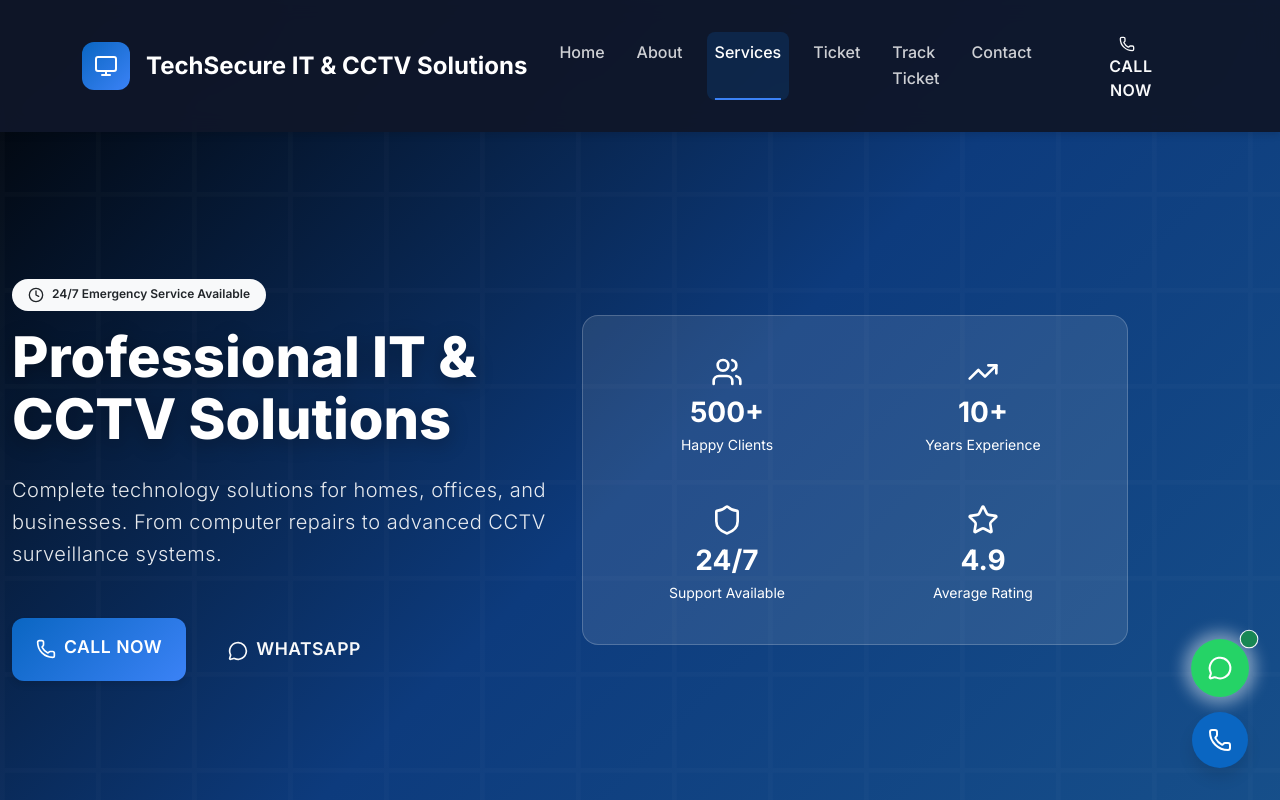
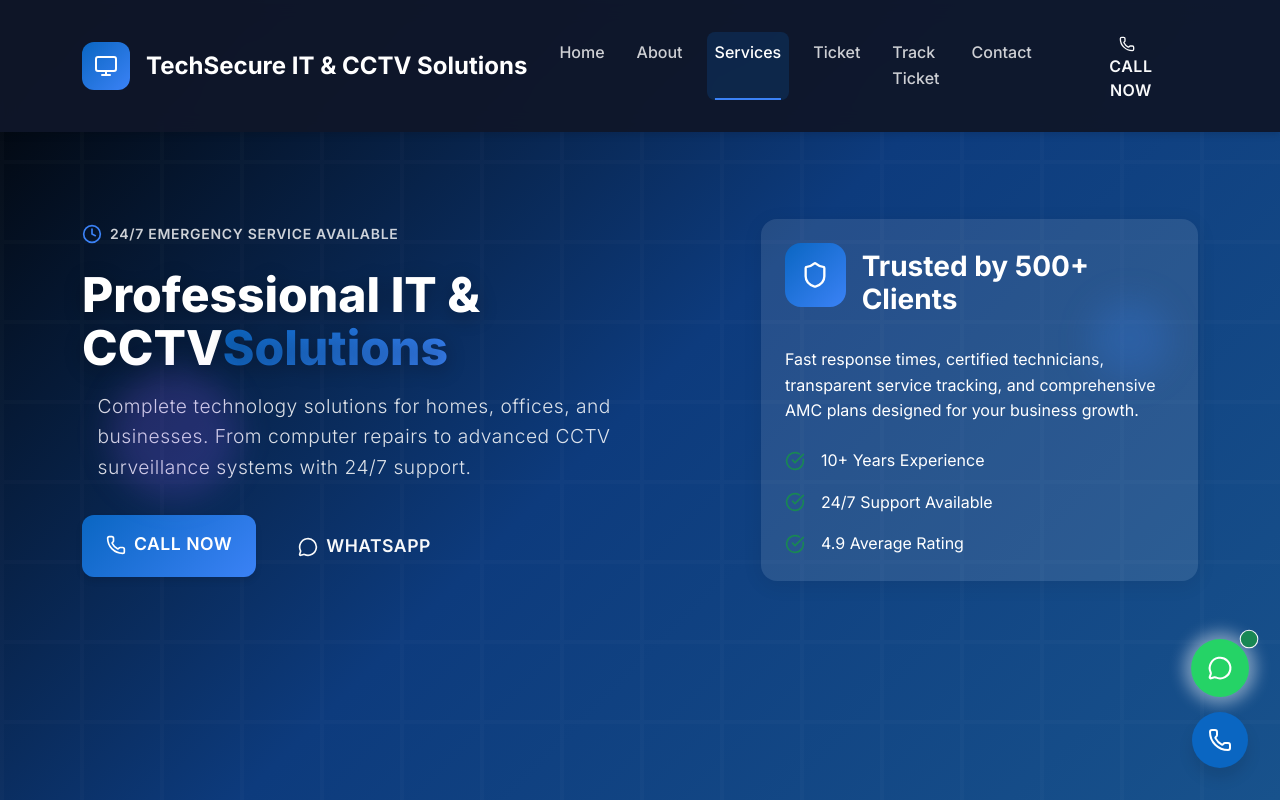
Before and after one commit to codingboyvikash/cctv, a React (Vite) app: page /services in a window 1280 px wide. Shown: the top 800 px of the page. Built offline with nearby package versions, Linux system fonts and the light colour scheme; no server answers.

Commit message:
Trusted by 500+ Clients  side ka color whitw huaa hai aur hame page jaise text size and  banner space

```diff
--- a/src/pages/public/ServicesPage.jsx
+++ b/src/pages/public/ServicesPage.jsx
@@ -52,24 +52,27 @@ const ServicesPage = () => {
 
   return (
     <>
-      {/* Hero Section */}
-      <section className="hero position-relative overflow-hidden" style={{ minHeight: '100vh' }}>
-        <div className="hero-content position-relative z-2">
-          <Container>
-            <Row className="align-items-center justify-content-center" style={{ minHeight: '100vh' }}>
-              <Col lg={6} className="py-5">
-                <div className="animate-slideInLeft">
-                  <Badge bg="light" text="dark" className="mb-3 px-3 py-2 rounded-pill">
-                    <Clock className="me-2" size={16} />
-                    24/7 Emergency Service Available
-                  </Badge>
-                  <h1 className="hero-title text-white mb-4" style={{ fontSize: 'clamp(2rem, 5vw, 3.5rem)', fontWeight: '800' }}>
-                    Professional IT & CCTV Solutions
+      {/* Hero Section - Matching HomePage Layout */}
+      <section className="hero">
+        <Container className="hero-content">
+          <Row className="align-items-center g-5">
+            <Col lg={7}>
+              <div className="animate-fadeInUp">
+                <div className="d-flex align-items-center gap-2 mb-4">
+                  <Clock className="text-primary-light" size={20} />
+                  <span className="eyebrow">24/7 Emergency Service Available</span>
+                </div>
+
+                <h1 className="hero-title">
+                  Professional IT & CCTV
+                  <span className="gradient-text">Solutions</span>
                 </h1>
-                  <p className="hero-subtitle text-white mb-5" style={{ fontSize: '1.25rem', opacity: '0.9', lineHeight: '1.6' }}>
+
+                <p className="hero-subtitle">
                   Complete technology solutions for homes, offices, and businesses.
-                    From computer repairs to advanced CCTV surveillance systems.
+                  From computer repairs to advanced CCTV surveillance systems with 24/7 support.
                 </p>
+
                 <div className="d-flex flex-wrap gap-3">
                   <Button
                     size="lg"
@@ -80,6 +83,7 @@ const ServicesPage = () => {
                     <Phone className="me-2" size={20} />
                     Call Now
                   </Button>
+
                   <Button
                     size="lg"
                     variant="outline-light"
@@ -93,28 +97,64 @@ const ServicesPage = () => {
                 </div>
               </div>
             </Col>
-              <Col lg={6} className="py-5">
-                <div className="animate-fadeInUp">
-                  <div className="text-center">
-                    <div className="d-inline-block p-4 rounded-4" style={{ background: 'rgba(255, 255, 255, 0.1)', backdropFilter: 'blur(10px)', border: '1px solid rgba(255, 255, 255, 0.2)' }}>
-                      <Row className="g-3">
-                        {stats.map((stat, index) => (
-                          <Col key={index} xs={6} className="text-center">
-                            <div className="text-white p-3">
-                              <stat.icon className="mb-2 mx-auto" size={32} />
-                              <div className="h3 mb-1 fw-bold">{stat.number}</div>
-                              <div className="small opacity-90">{stat.label}</div>
+
+            <Col lg={5}>
+              <div className="animate-slideInLeft">
+                <Card className="glass-effect">
+                  <Card.Body className="p-4">
+                    <div className="d-flex align-items-center gap-3 mb-4">
+                      <div className="stat-icon">
+                        <Shield size={28} />
                       </div>
-                          </Col>
-                        ))}
-                      </Row>
+                      <h3 className="fw-bold mb-0 text-white">Trusted by 500+ Clients</h3>
+                    </div>
+
+                    <p className="mb-4 text-white">
+                      Fast response times, certified technicians, transparent service tracking,
+                      and comprehensive AMC plans designed for your business growth.
+                    </p>
+
+                    <div className="d-flex flex-column gap-3">
+                      <div className="d-flex align-items-center gap-3">
+                        <CheckCircle className="text-success" size={20} />
+                        <span className="text-white">10+ Years Experience</span>
+                      </div>
+                      <div className="d-flex align-items-center gap-3">
+                        <CheckCircle className="text-success" size={20} />
+                        <span className="text-white">24/7 Support Available</span>
+                      </div>
+                      <div className="d-flex align-items-center gap-3">
+                        <CheckCircle className="text-success" size={20} />
+                        <span className="text-white">4.9 Average Rating</span>
                       </div>
                     </div>
+                  </Card.Body>
+                </Card>
               </div>
             </Col>
           </Row>
+
+          {/* Floating Elements */}
+          <div className="position-absolute animate-float" style={{
+            top: '5rem',
+            right: '2.5rem',
+            width: '5rem',
+            height: '5rem',
+            background: 'rgba(59, 130, 246, 0.2)',
+            borderRadius: '50%',
+            filter: 'blur(1rem)'
+          }} />
+          <div className="position-absolute animate-float" style={{
+            bottom: '5rem',
+            left: '2.5rem',
+            width: '8rem',
+            height: '8rem',
+            background: 'rgba(139, 92, 246, 0.2)',
+            borderRadius: '50%',
+            filter: 'blur(1rem)',
+            animationDelay: '1s'
+          }} />
         </Container>
-        </div>
       </section>
 
       {/* Services Categories Section */}
--- a/src/styles/global.css
+++ b/src/styles/global.css
@@ -234,6 +234,20 @@ h6 {
   line-height: 1.6;
 }
 
+/* Eyebrow text for hero sections */
+.eyebrow {
+  font-size: 0.875rem;
+  font-weight: 600;
+  text-transform: uppercase;
+  letter-spacing: 0.05em;
+  color: rgba(255, 255, 255, 0.8);
+}
+
+/* Primary light color */
+.text-primary-light {
+  color: var(--bs-primary-light) !important;
+}
+
 /* Premium Stats Section */
 .stats-section {
   background: linear-gradient(135deg, #f8fafc 0%, #e0f2fe 100%);
```
Lines whose indentation alone changed are shown as unchanged.
